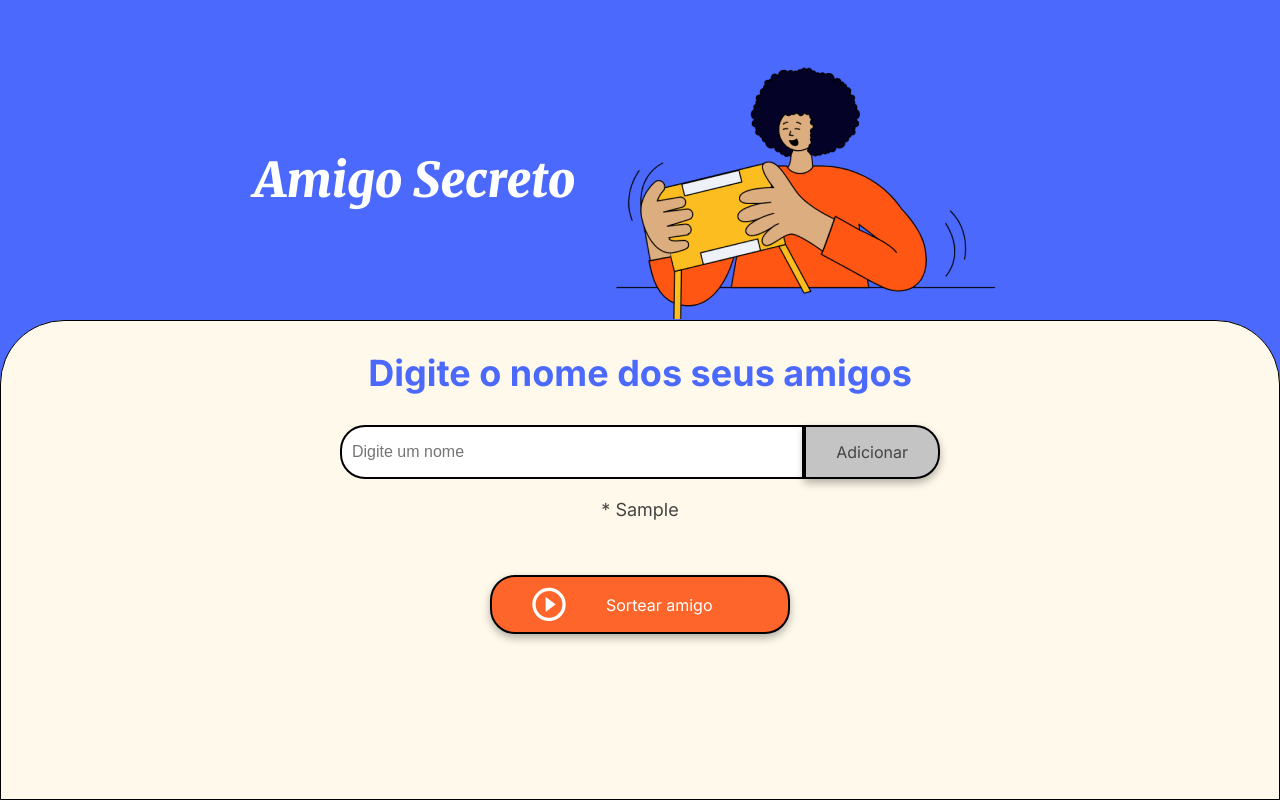
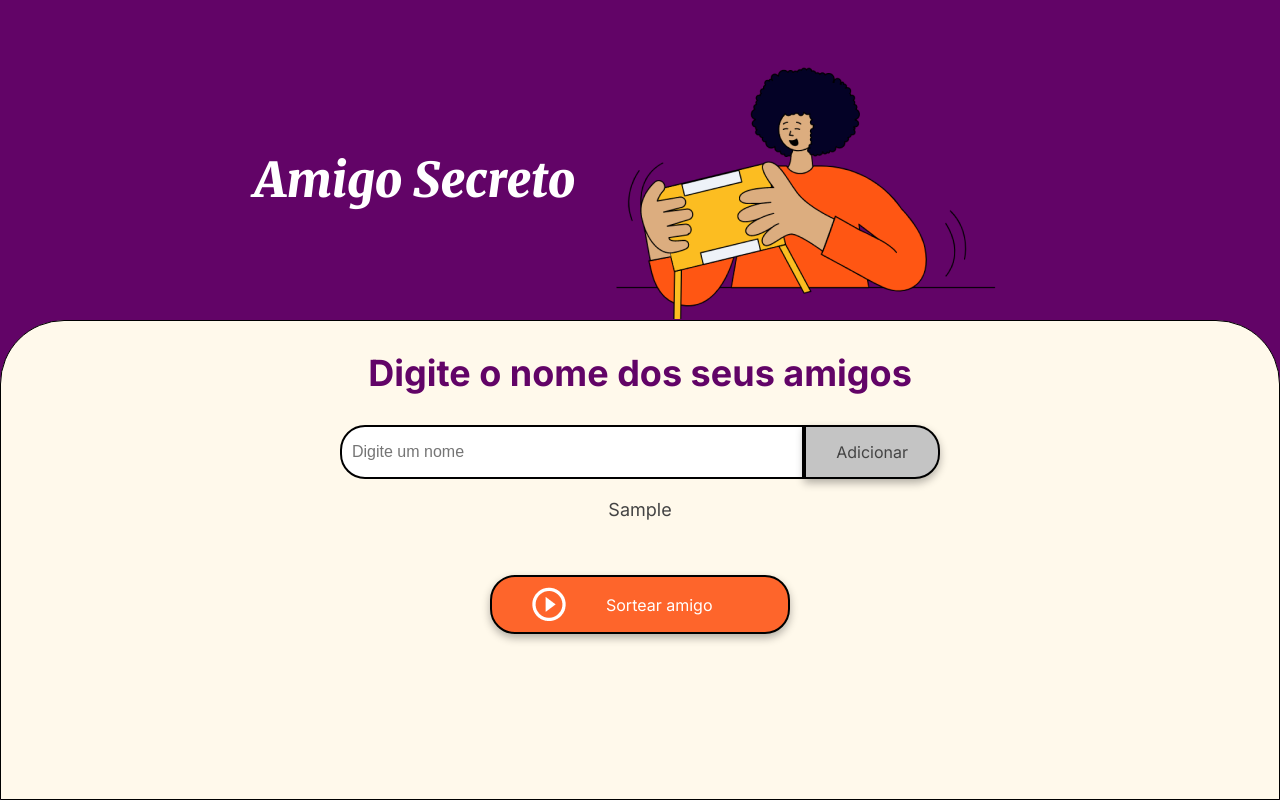
Before and after one commit to JeffSoledade/Amigo-Secreto, a plain HTML site: page index.html in a window 1280 px wide. Both pictures are taken after typing "Sample" into the empty fields and a click on the button "Adicionar". Drawn offline with Linux system fonts and the light colour scheme.

Commit message:
Correção de lista e cores

```diff
--- a/app.js
+++ b/app.js
@@ -38,8 +38,8 @@ function mostrarLista() {
 
 // Loop For
     for(let add = 0; add < nomes.length; add++) {
-        const msg = document.createElement('msg');
-        msg.textContent = " * " + nomes[add];
+        const msg = document.createElement('li');
+        msg.textContent = nomes[add];
         lista.appendChild(msg)
     }
 }
--- a/style.css
+++ b/style.css
@@ -1,5 +1,5 @@
 :root {
-    --color-primary: #4B69FD;
+    --color-primary: #620467;
     --color-secondary: #FFF9EB;
     --color-tertiary: #C4C4C4;
     --color-button: #fe652b;
@@ -136,10 +136,11 @@ ul {
 
 .result-list {
     margin-top: 15px;
-    color: #05DF05;
+    color: #620467;
     font-size: 22px;
     font-weight: bold;
     text-align: center;
+
 }
 
 /* Botão de sortear título */
```
